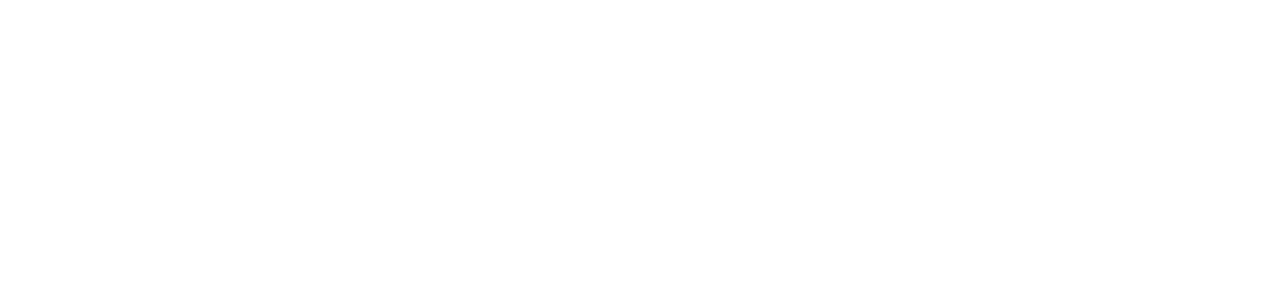
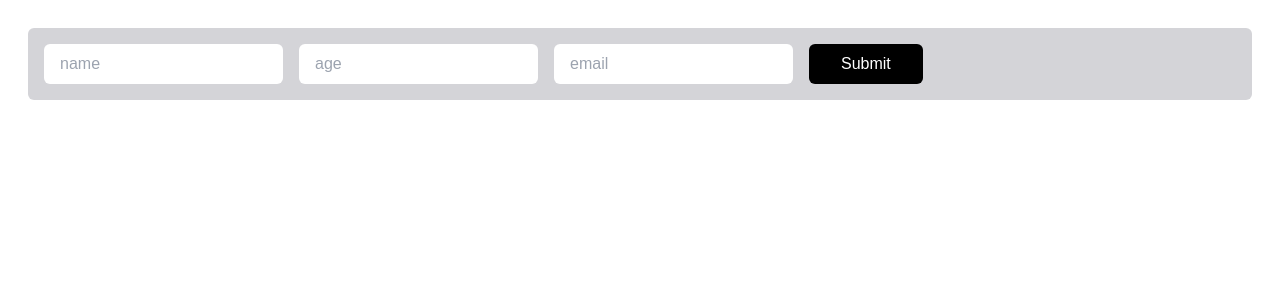
Before and after one commit to Bhupendra-003/Learing-React, a React (Vite) app in the folder react-tut/: page / in a window 1280 px wide. Shown: the top 300 px of the page. Built offline with nearby package versions, Linux system fonts and the light colour scheme.

Commit message:
useRef dont

```diff
--- a/react-tut/src/App.jsx
+++ b/react-tut/src/App.jsx
@@ -1,10 +1,20 @@
-import React from 'react'
+import React, { useRef } from 'react'
 
 function App() {
+    const name = useRef(null)
+    const age = useRef(null)
+    const email = useRef(null)
+    const handleSubmit = (event) => {
+        event.preventDefault();
+        console.log(name.current.value, age.current.value, email.current.value)
+    }
     return (
-        <div>
-
-        </div>
+            <form action='' onSubmit={handleSubmit} className='m-7 bg-zinc-300 p-4 flex gap-4 rounded-md'>
+                <input className='rounded-md px-4 py-1 outline-none' ref={name} placeholder='name' type="text" />
+                <input className='rounded-md px-4 py-1 outline-none' ref={age} placeholder='age' type="text" />
+                <input className='rounded-md px-4 py-1 outline-none' ref={email} placeholder='email' type="text" />
+                <button className='rounded-md bg-black text-white px-8 py-2' type="submit"> Submit </button>
+            </form>
     )
 }
 
```
